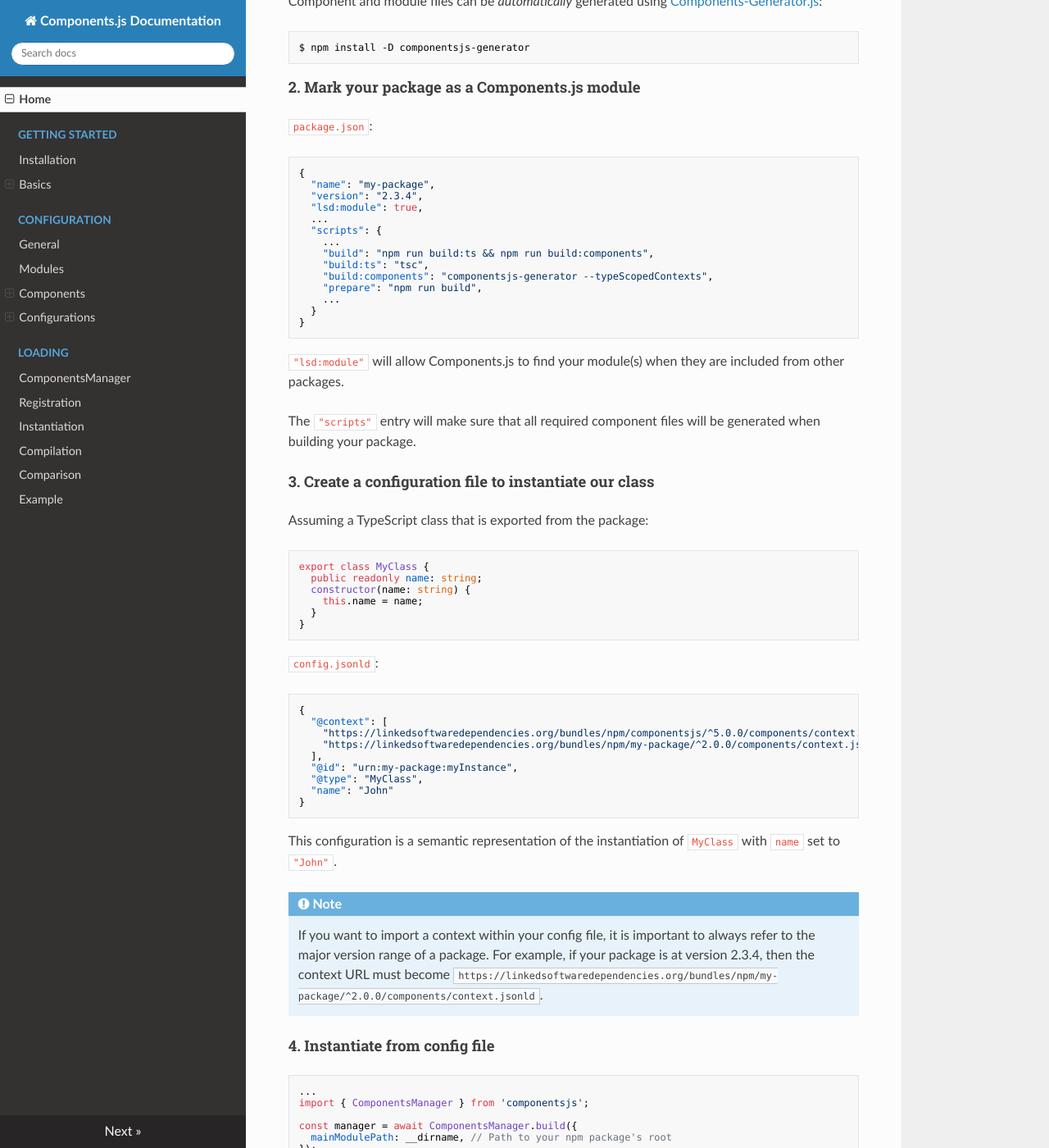
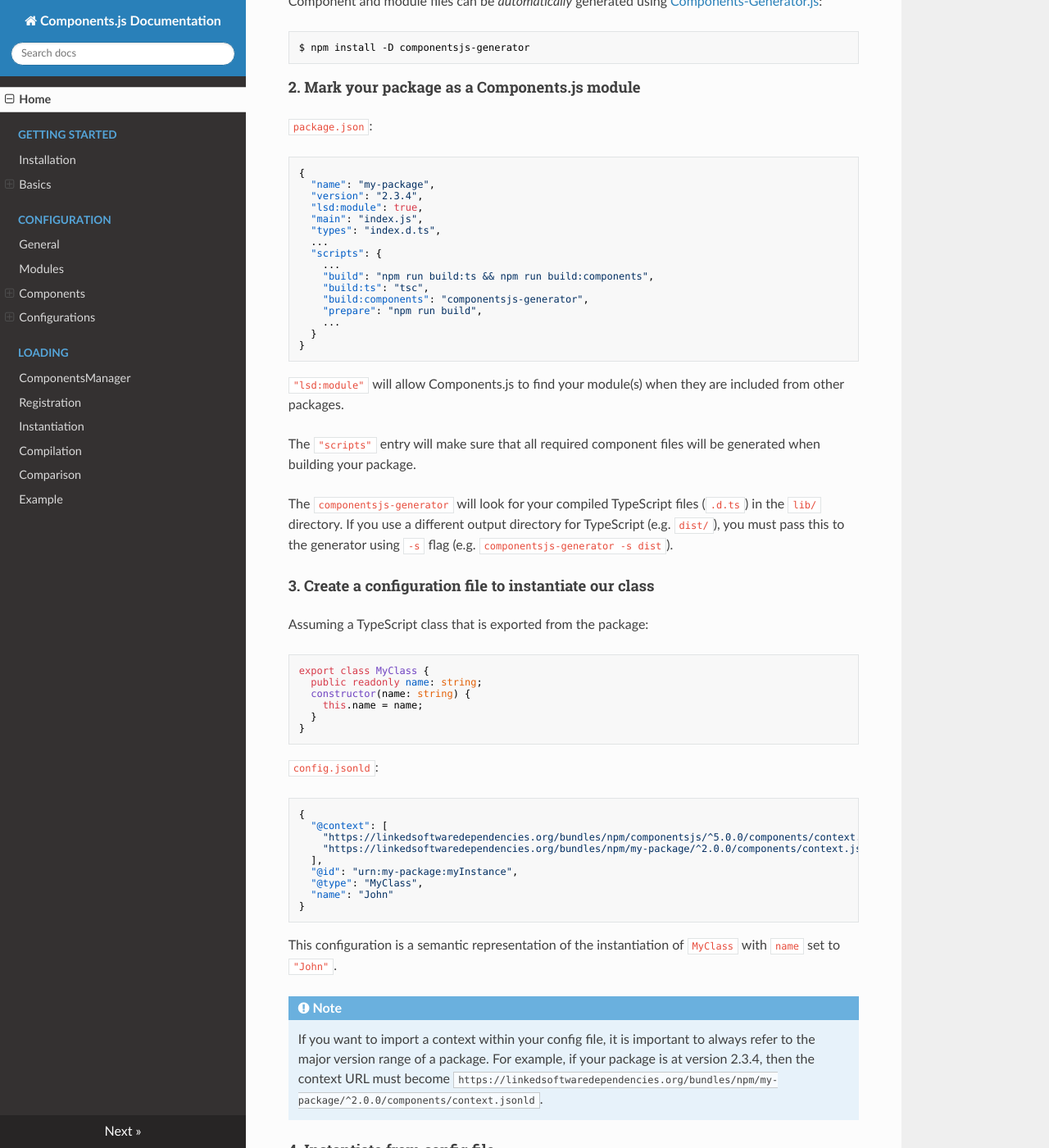
Before and after one commit to LinkedSoftwareDependencies/Documentation-Components.js, an MkDocs documentation site: the page built from docs/index.md, in a window 1280 px wide and 1400 px high, scrolled down 1532 px. Shown: the whole window at 82% size. Built offline with MkDocs 1.6.1, drawn with Linux system fonts in a browser that asks for light colours; nearby versions of some CDN libraries; old or Windows-style settings are respelled for this version of MkDocs; some of the changed text lies outside the part shown.

Commit message:
Update docs with quick start details
As discussed in #111

````diff
--- a/docs/index.md
+++ b/docs/index.md
@@ -52,12 +52,14 @@ $ npm install -D componentsjs-generator
   "name": "my-package",
   "version": "2.3.4",
   "lsd:module": true,
+  "main": "index.js",
+  "types": "index.d.ts",
   ...
   "scripts": {
     ...
     "build": "npm run build:ts && npm run build:components",
     "build:ts": "tsc",
-    "build:components": "componentsjs-generator --typeScopedContexts",
+    "build:components": "componentsjs-generator",
     "prepare": "npm run build",
     ...
   }
@@ -67,6 +69,9 @@ $ npm install -D componentsjs-generator
 `"lsd:module"` will allow Components.js to find your module(s) when they are included from other packages.
 
 The `"scripts"` entry will make sure that all required component files will be generated when building your package.
+
+The `componentsjs-generator` will look for your compiled TypeScript files (`.d.ts`) in the `lib/` directory.
+If you use a different output directory for TypeScript (e.g. `dist/`), you must pass this to the generator using `-s` flag (e.g. `componentsjs-generator -s dist`).
 
 #### 3. Create a configuration file to instantiate our class
 
@@ -114,6 +119,8 @@ const myInstance = await manager.instantiate('urn:my-package:myInstance');
 ```
 
 `myInstance` is an instance of type `MyClass`, as defined in the config file.
+
+After running `npm run build`, you can now execute your program.
 
 # Quick Start (JavaScript)
 
````
